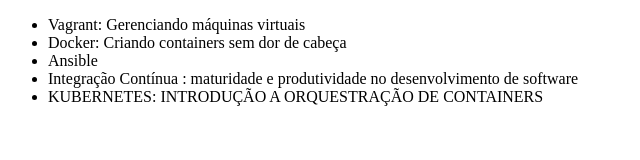
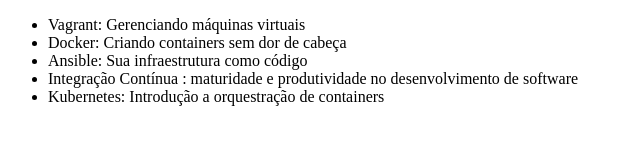
Before and after one commit to MarcusVIni476/GitAlura, a plain HTML site: page index.html in a window 1280 px wide. Shown: the whole page, without its empty margins (0-640 px from the left). Drawn offline with Linux system fonts and the light colour scheme.

Commit message:
mudança no nome de curso de Kubernetes e de Ansible

```diff
--- a/index.html
+++ b/index.html
@@ -8,9 +8,9 @@
     <ul>
         <li>Vagrant: Gerenciando máquinas virtuais</li>
         <li>Docker: Criando containers sem dor de cabeça</li>
-        <li>Ansible</li>
+        <li>Ansible: Sua infraestrutura como código</li>
         <li>Integração Contínua : maturidade e produtividade no desenvolvimento de software</li>
-        <li>KUBERNETES: INTRODUÇÃO A ORQUESTRAÇÃO DE CONTAINERS</li>
+        <li>Kubernetes: Introdução a orquestração de containers</li>
     </ul>
 </body>
 </html>
```
